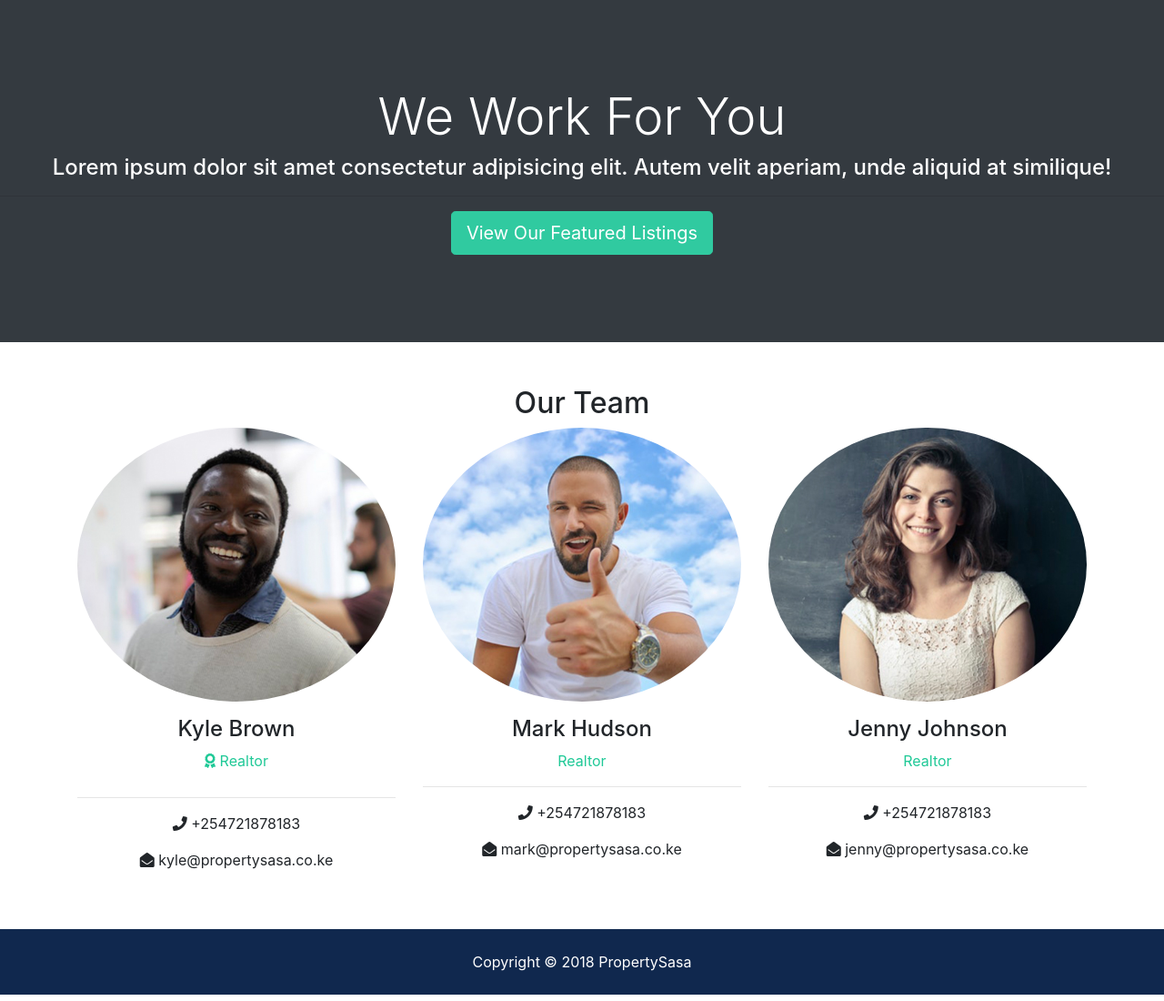
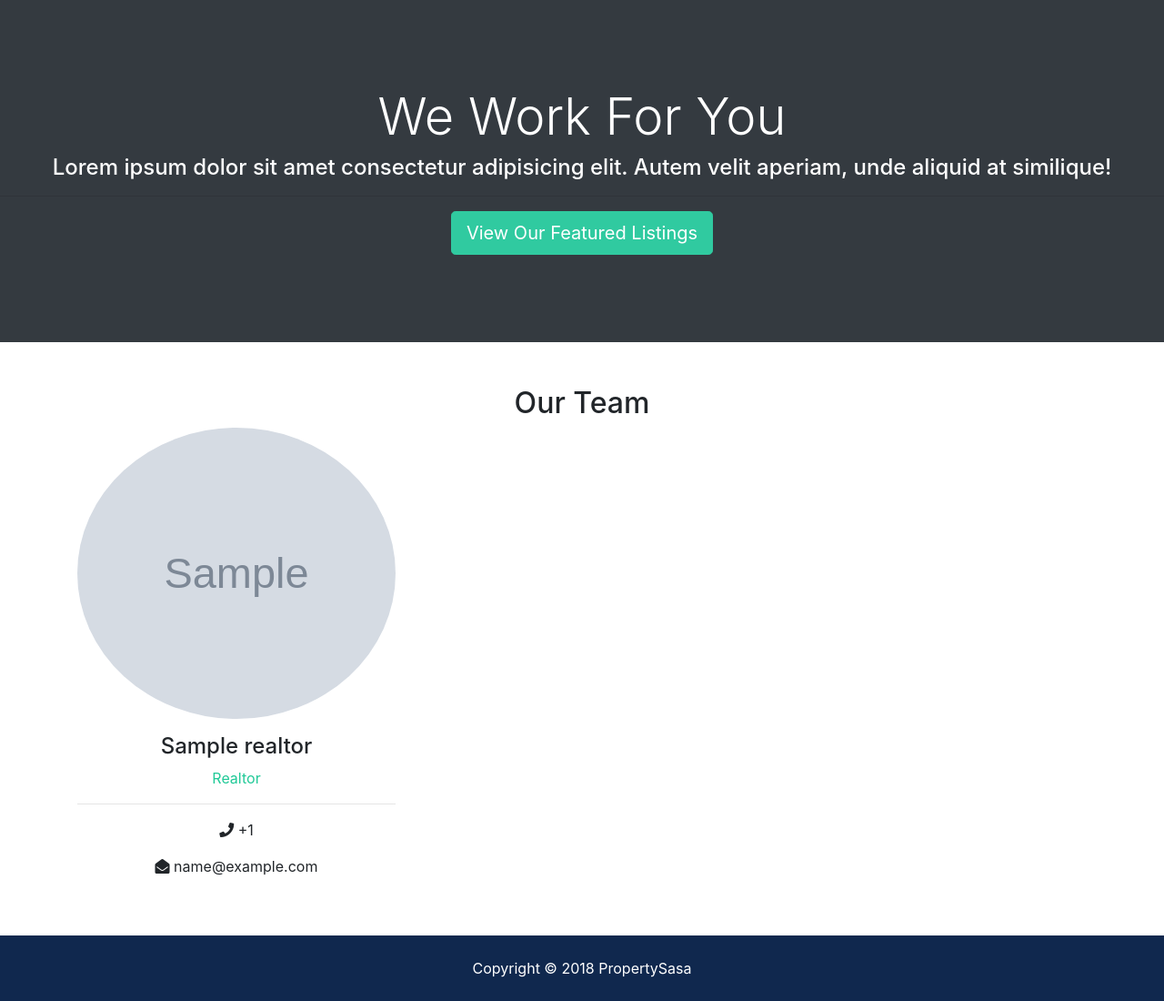
Before and after one commit to TonyKioko/PropertySasa, a Django app: page /about in a window 1280 px wide. Shown: the part 1264-2364 px from the top of the page at 91% size. Run offline with Django 3.2, Linux system fonts and the light colour scheme; tables that the repository leaves empty hold one stand-in row (values such as "Sample post"); grey boxes marked "Sample" are stand-in pictures; some libraries are stand-ins or nearby versions.

Commit message:
realtors images now dispalying

```diff
--- a/pages/views.py
+++ b/pages/views.py
@@ -14,6 +14,6 @@ def index(request):
 def about(request):
     realtors = Realtor.objects.order_by('-hire_date')
     mvp_realtors = Realtor.objects.all().filter(is_mvp=True)
-    context = {"Realtor":realtors,"mvp_realtors":mvp_realtors}
+    context = {"realtors":realtors,"mvp_realtors":mvp_realtors}
 
     return render(request,'pages/about.html',context)
--- a/templates/pages/about.html
+++ b/templates/pages/about.html
@@ -67,40 +67,31 @@
     <div class="container">
       <h2 class="text-center">Our Team</h2>
       <div class="row text-center">
-        <div class="col-md-4">
-          <img src="assets/img/realtors/kyle.jpg" alt="" class="rounded-circle mb-3">
-          <h4>Kyle Brown</h4>
-          <p class="text-success">
-            <i class="fas fa-award text-success mb-3"></i> Realtor</p>
-          <hr>
-          <p>
-            <i class="fas fa-phone"></i> +254721878183</p>
-          <p>
-            <i class="fas fa-envelope-open"></i> kyle@propertysasa.co.ke</p>
-        </div>
+        {% if realtors %}
+        {% for realtor in realtors%}
+
 
         <div class="col-md-4">
-          <img src="assets/img/realtors/mark.jpg" alt="" class="rounded-circle mb-3">
-          <h4>Mark Hudson</h4>
+          <img src="{{realtor.photo.url}}" alt="" class=" mb-3" height='320' width='4' style="border-radius:50%;">
+          <h4>{{realtor.name}}</h4>
           <p class="text-success">Realtor</p>
           <hr>
           <p>
-            <i class="fas fa-phone"></i> +254721878183</p>
+            <i class="fas fa-phone"></i> +{{realtor.phone}}</p>
           <p>
-            <i class="fas fa-envelope-open"></i> mark@propertysasa.co.ke</p>
+            <i class="fas fa-envelope-open"></i> {{realtor.email}}</p>
         </div>
 
-        <div class="col-md-4">
-          <img src="assets/img/realtors/jenny.jpg" alt="" class="rounded-circle mb-3">
-          <h4>Jenny Johnson</h4>
-          <p class="text-success">Realtor</p>
-          <hr>
-          <p>
-            <i class="fas fa-phone"></i> +254721878183</p>
-          <p>
-            <i class="fas fa-envelope-open"></i> jenny@propertysasa.co.ke</p>
-        </div>
-      </div>
+
+{% endfor %}
+{% else%}
+
+<div class="col-md-12">
+  <p>  No Realtors Available</p>
+</div>
+
+
+      {% endif %}
     </div>
   </section>
 
```
